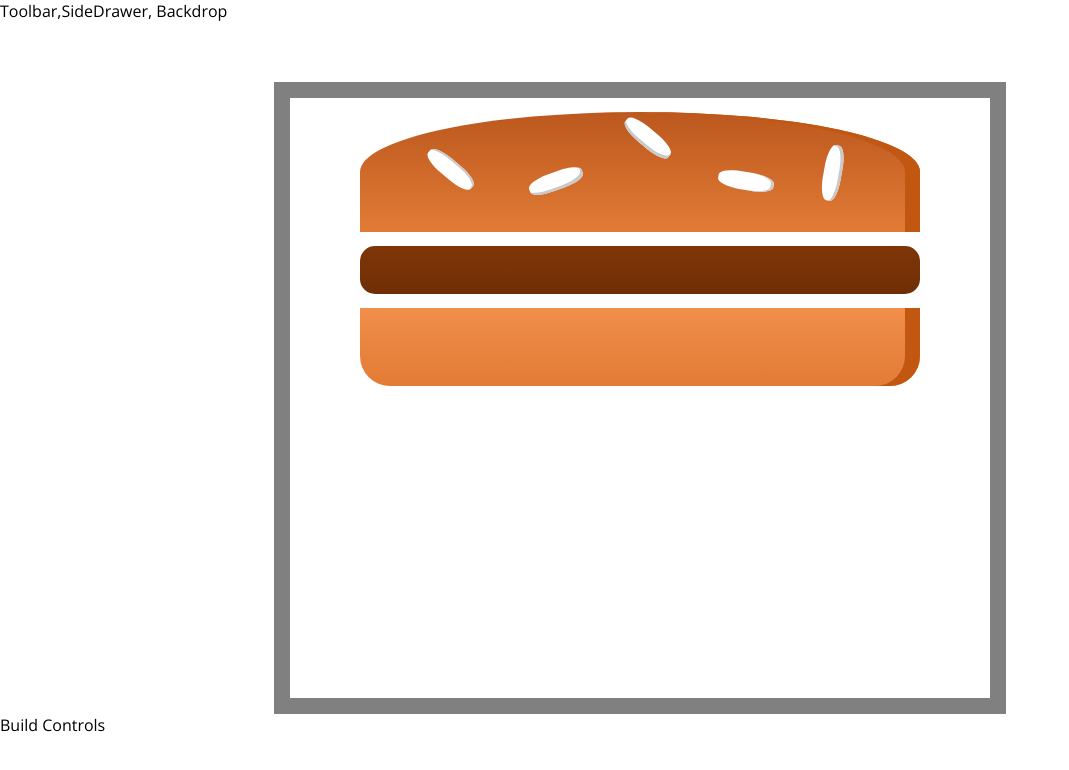
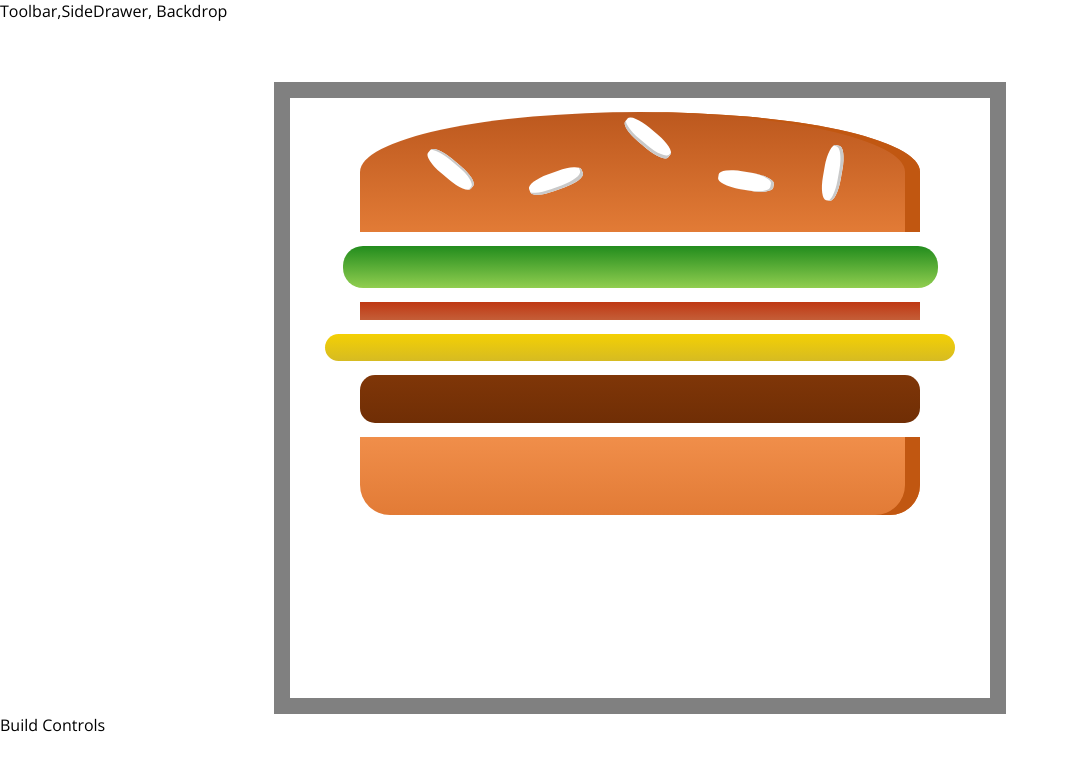
Before and after one commit to meri12345/burger-app, a React app: page / in a window 1280 px wide. Shown: the top 770 px of the page, without its empty margins (0-1069 px from the left). Built offline with nearby package versions, Linux system fonts and the light colour scheme.

Commit message:
get ingredients from state

```diff
--- a/src/components/Burger/Burger.js
+++ b/src/components/Burger/Burger.js
@@ -2,11 +2,16 @@
 import classes from './Burger.css'
 import BurgerIngredient from './BurgerIngredient/BurgerIngredient'
 
-const burger = () =>{
+const burger = (props) =>{
+    const transformedIngredients = Object.keys(props.ingredients).map(igKey => {
+        return [...Array(props.ingredients['igKey'])].map((el,i)=>{
+          return <BurgerIngredient key={igKey+i} type={igKey}/>;
+        })
+    })
     return(
         <div className={classes.Burger}>
             <BurgerIngredient type="bread-top"/>
-            <BurgerIngredient type="meat"/>
+            {transformedIngredients}
             <BurgerIngredient type="bread-bottom"/>
 
         </div>
--- a/src/containers/BurgerBuilder/BurgerBuilder.js
+++ b/src/containers/BurgerBuilder/BurgerBuilder.js
@@ -2,12 +2,20 @@
 import Burger from '../../components/Burger/Burger'
 
 class BurgerBuilder extends Component {
+    state={
+        ingredinets:{
+            salad:1,
+            bacon:1,
+            cheese:2,
+            meat:1
+        }
+    }
 
     render(){
 
        return (
            <div>
-               <Burger/>
+               <Burger ingredients={this.state.ingredinets}/>
                <div>Build Controls</div>
            </div>
        );
```
